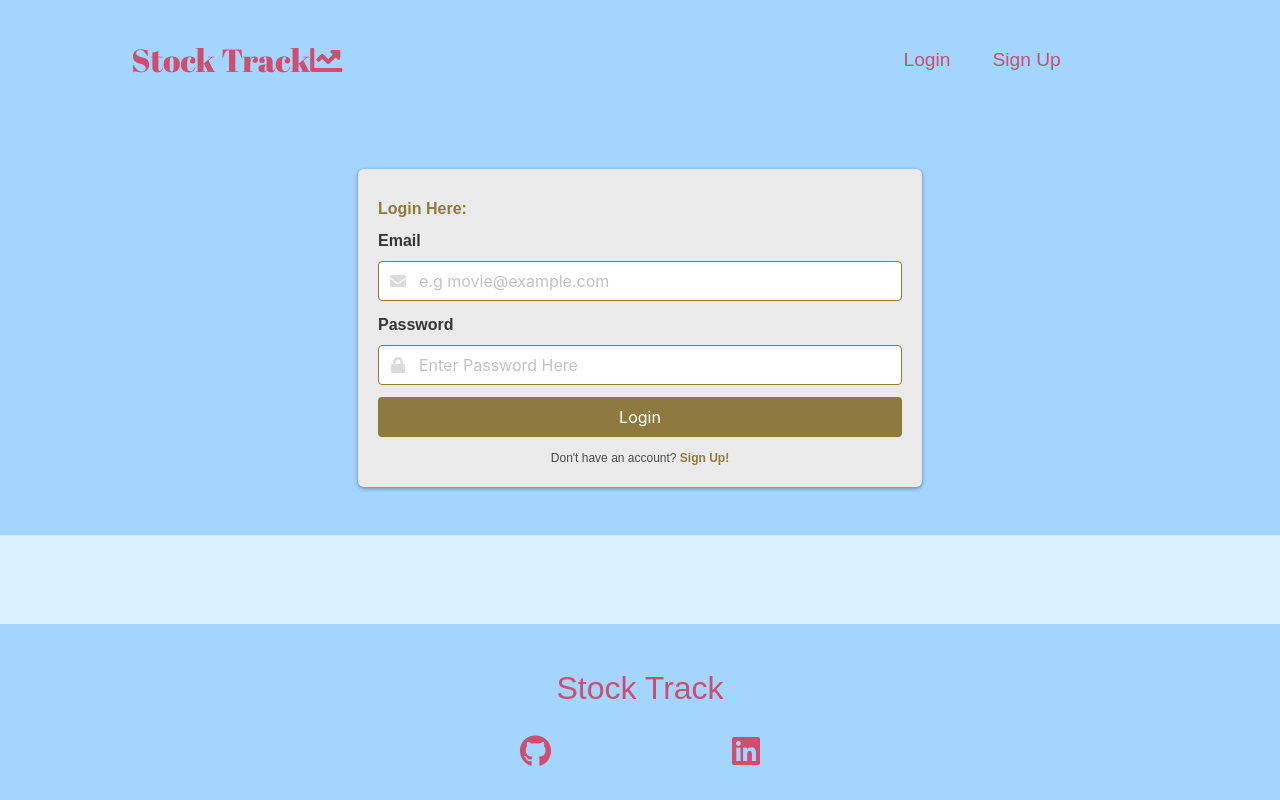
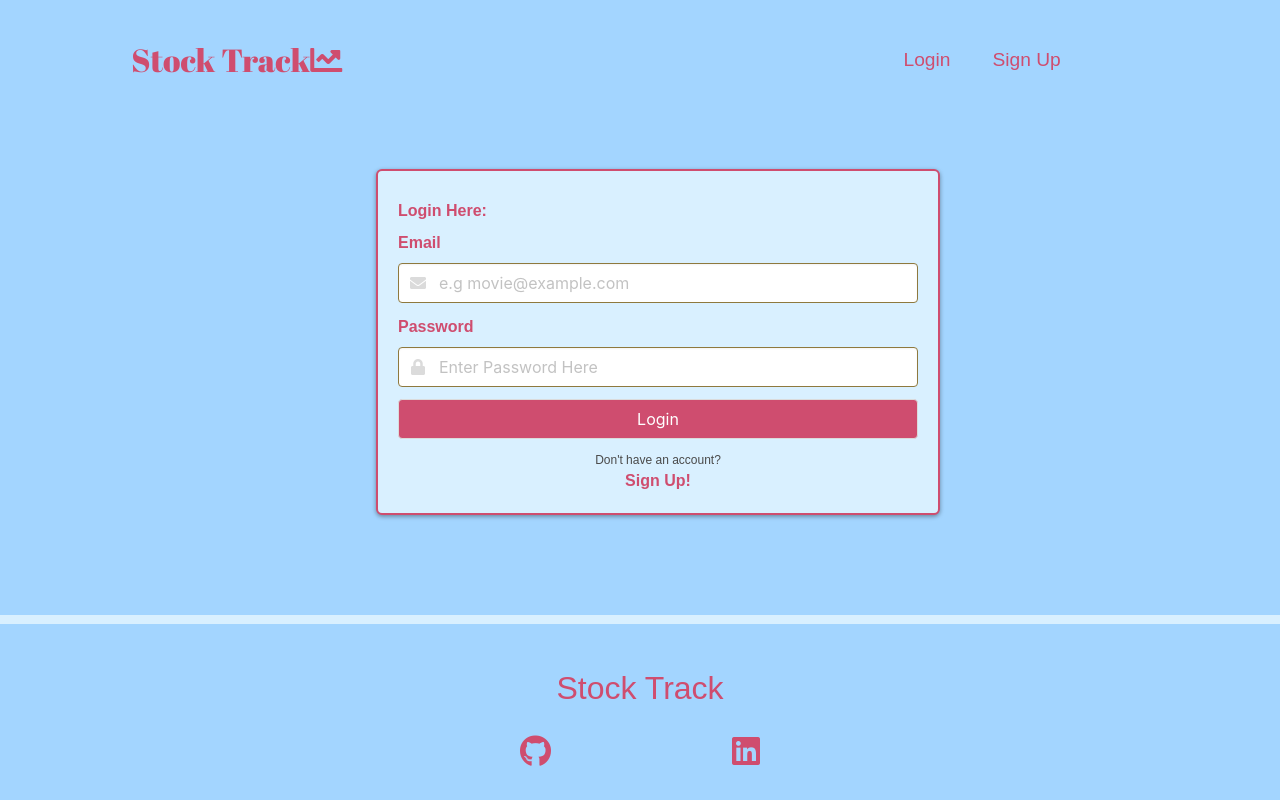
Before and after one commit to John-Tascione/stock-tracker, a React (Create React App) app in the folder client/: page /login in a window 1280 px wide. Built offline with nearby package versions, Linux system fonts and the light colour scheme.

Commit message:
Standardized styling across pages

```diff
--- a/client/src/components/Dashboard/Dashboard.js
+++ b/client/src/components/Dashboard/Dashboard.js
@@ -9,11 +9,10 @@ import { UPDATE_EMAIL } from '../../utils/mutations';
 
 const Dashboard = () => {
   // Get out of here if you aren't logged in!
-  // const navigate = useNavigate()
-  // // console.log("Logged in? ", Auth.loggedIn())
-  //   if (!Auth.loggedIn()) {
-  //     navigate("/login");
-  //   };
+  const navigate = useNavigate()
+    if (!Auth.loggedIn()) {
+      navigate("/login");
+    };
 
 
   const {loading, error, data} = useQuery(ME);
@@ -24,7 +23,8 @@ const Dashboard = () => {
     setNewEmail(event.target.value);
   };
 
-  const handleUpdateEmail = async () => {
+  const handleUpdateEmail = async (event) => {
+
     if (newEmail === "") {
       alert("Please provide a new email to update")
       return  false
@@ -45,56 +45,34 @@ const Dashboard = () => {
   const me = data.me
   console.log(me)
 
-  // ----- Run queries for fun user metrics ----- //
-
-
   return (
     <>
       <section className="hero is-roundeds card is-dark is-small">
         <div className="hero-body">
-          <h1 id="greeting" className="title is-flex is-justify-content-center ">
+          <div className='columns is-multiline is-centered'>
+          <h1 id="greeting" className="title column is-half is-offset-one-quarter">
             Hello, {me.username}!
           </h1>
-          <div className="container is-flex is-flex-direction-row is-justify-content-space-around">
-            <div>
-              <h2 className="is-size-4">Welcome to your profile!</h2>
-              <p>Updates to your email and password can be made on the right</p>
+          <div className="container column columns is-full">
+            <div className='column columns is-multiline is-one'>
+              <h2 className="is-size-5 column is-half is-offset-one-quarter">Welcome to your profile!</h2>
+              <p className='column is-full'>Your information and basic metrics can be found on the right</p>
             </div>
-            <div>
+            <div className='columns column is-half is-multiline'>
+            <h2 className="is-size-5 column is-half is-offset-one-quarter">User Info and Metrics</h2>
               <ul className="attributes">
                 <li>
                   <div>Username: {me.username}</div>
                 </li>
-                <form onSubmit={() => handleUpdateEmail()}>
-                  <div>email: {me.email} </div>
-                  <input
-                    name="newEmail"
-                    value={newEmail}
-                    onChange={handleNewEmailChange}
-                    className="input search-item"
-                    id="srch-input"
-                    type="text"
-                    placeholder="Type New Email Here"
-                    autoComplete="off"
-                  ></input>
-                  <button onClick={() => handleUpdateEmail()}>update</button>
-                </form>
-                {/* <form onSubmit={() => handleUpdateEmail()}>
-                  <div>email: {me.email} </div>
-                  <input
-                    name="newEmail"
-                    value={newEmail}
-                    onChange={handleNewEmailChange}
-                    className="input search-item"
-                    id="srch-input"
-                    type="text"
-                    placeholder="Type New Email Here"
-                    autoComplete="off"
-                  ></input>
-                  <button onClick={() => handleUpdateEmail()}>update</button>
-                </form> */}
+                <li>
+                  <div>Email: {me.email}</div>
+                </li>
+                <li>
+                  <div>Saved Stocks: {me.stocks.length}</div>
+                </li>
               </ul>
             </div>
+          </div>
           </div>
         </div>
       </section>
--- a/client/src/components/StockSearch/stockSearch.css
+++ b/client/src/components/StockSearch/stockSearch.css
@@ -32,16 +32,24 @@
     border: 2px solid #A3D5FF;
 }
 
+.search-container{
+    display: flex;
+    justify-content: center;
+    align-items: center;
+
+}
 #search-form {
     padding-left: 25px;
-    display: inline-block;
+    display: grid;
+    column-gap: 5px;
+    row-gap: 5px;
+    grid-template-columns: auto auto;
 }
 
 #srch-input {
     background-color: #D9F0FF;
     color: #CF4D6F;
     border: 2px solid #CF4D6F;
-    width: 60%;
     text-align: center;
 }
 
@@ -57,14 +65,18 @@
     transition-duration: .4s ;
     color: #CF4D6F;
     background-color: #A3D5FF;
-    border: 2px solid #CF4D6F;
-    margin-left: 10px;
-    text-align: left;
+    border: 1px solid #CF4D6F;
+    margin-inline: 25%;
+    text-align: center;
+    grid-column: 1/4;
+
 }
 
 #searchBtn:hover {
     background-color: #CF4D6F;
     color: #A3D5FF;
-    box-shadow: 0 6px 8px 0 #A3D5FF;
-    border: 2px solid #A3D5FF;
 }
+
+.hero-body{
+    padding-right: 12px !important;
+}
--- a/client/src/components/StockSearch/stockSearch.js
+++ b/client/src/components/StockSearch/stockSearch.js
@@ -100,7 +100,7 @@ const handleDateUpdate = (event) => {
                 Search a stock by ticker symbol:
               </h1>
             </div>
-            <div>
+            <div className='search-container'>
               <form id="search-form" onSubmit={handleFormSubmit}>
                 <input
                   name="stockTicker"
--- a/client/src/pages/login/LoginForm.js
+++ b/client/src/pages/login/LoginForm.js
@@ -4,6 +4,7 @@ import { LOGIN_USER } from '../../utils/mutations' // Need LOGIN_USER mutation
 import { validateEmail } from '../../utils/helpers';
 import Auth from '../../utils/auth'
 import { Link } from 'react-router-dom';
+import  "./style.css"
 
 const LoginForm = () => {
   console.log('login');
@@ -62,13 +63,13 @@ const LoginForm = () => {
   }
 
   return (
-    <div>
+    <div className='page'>
       <div className="hero">
         <div className="hero-body">
           <div className="container">
             <div className="columns is-centered">
               <div className="column is-6">
-                <form className="box has-background-light" id="submit">
+                <form className="box form" id="submit">
                 { showAlert &&
                   <div className='container has-background-danger is-roundeds new-line'>
                     <p className='px-3 py-1 has-text-white has-text-centered is-size-7'>
@@ -76,9 +77,9 @@ const LoginForm = () => {
                     </p>
                   </div>
                   }
-                  <h1 className="py-2 has-text-dark has-text-weight-semibold">Login Here:</h1>
+                  <h1 className="py-2 has-text-weight-semibold">Login Here:</h1>
                   <div className="field">
-                    <label className="label is-dark">
+                    <label className="label">
                       Email
                     </label>
                     <div className="control has-icons-left">
@@ -118,7 +119,7 @@ const LoginForm = () => {
                   <div className="field">
                     <button
                       typeof='submit'
-                      className="button is-dark has-text-white is-fullwidth"
+                      className="button submit has-text-white is-fullwidth"
                       onClick={handleFormSubmit}
                     >
                       Login
@@ -126,7 +127,7 @@ const LoginForm = () => {
                   </div>
                   <div className="has-text-centered">
                     <p className="is-size-7"> Don't have an account?
-                      <Link to="/sign-up" className="has-text-dark has-text-weight-semibold">
+                      <Link to="/sign-up" className="label has-text-weight-semibold">
                         {` Sign Up!`}
                       </Link>
                     </p>
--- /dev/null
+++ b/client/src/pages/login/style.css
@@ -0,0 +1,25 @@
+#submit{
+    background-color: #D9F0FF ;
+}
+
+h1, .label{
+    color:#CF4D6F
+}
+
+.submit{
+    background-color: #CF4D6F;
+    transition: .4s;
+}
+
+.submit:hover {
+    background-color: #D9F0FF;
+    border: #CF4D6F solid 2px;
+    color:#CF4D6F !important;
+}
+
+.form{
+    border: #CF4D6F solid 2px !important;
+}
+.hero-body{
+    padding-bottom: 100px ;
+}
--- a/client/src/pages/signup/SignUp.js
+++ b/client/src/pages/signup/SignUp.js
@@ -2,6 +2,7 @@ import React, { useState } from 'react';
 import { useMutation } from '@apollo/client';
 import { CREATE_USER } from '../../utils/mutations';
 import Auth from '../../utils/auth'
+import  "./style.css"
 
 // Call in e-mail helper
 import { validateEmail } from '../../utils/helpers';
@@ -81,7 +82,7 @@ const SignUpForm = () => {
           <div className="container">
             <div className="columns is-centered">
               <div className="column is-6">
-                <form className="box has-background-light" id="submit">
+                <form className="box form" id="submit">
                   { showAlert &&
                   <div className='container has-background-danger is-roundeds new-line'>
                     <p className='px-3 py-1 has-text-white has-text-centered is-size-7'>
@@ -89,7 +90,7 @@ const SignUpForm = () => {
                     </p>
                   </div>
                   }
-                  <h1 className="py-2 has-text-dark has-text-weight-semibold">Sign Up Here:</h1>
+                  <h1 className="py-2 has-text-weight-semibold">Sign Up Here:</h1>
                   <div className="field">
                     <label className="label">
                       Email
@@ -169,7 +170,7 @@ const SignUpForm = () => {
 
                     <button
                       typeof='submit'
-                      className="button is-dark has-text-white is-fullwidth"
+                      className="button has-text-white is-fullwidth submit"
                       onClick={handleFormSubmit}
                     >
                       Create Account
@@ -177,7 +178,7 @@ const SignUpForm = () => {
                   </div>
                   <div className="has-text-centered">
                     <p className="is-size-7"> Already have an account?
-                      <Link to="/login" className="has-text-dark has-text-weight-semibold">
+                      <Link to="/login" className="label has-text-weight-semibold">
                         {` Login!`}
                       </Link>
                     </p>
--- /dev/null
+++ b/client/src/pages/signup/style.css
@@ -0,0 +1,22 @@
+#submit{
+    background-color: #D9F0FF ;
+}
+
+h1, .label{
+    color:#CF4D6F
+}
+
+.submit{
+    background-color: #CF4D6F;
+    transition: .4s;
+}
+
+.submit:hover {
+    background-color: #D9F0FF;
+    border: #CF4D6F solid 2px;
+    color:#CF4D6F !important;
+}
+
+.form{
+    border: #CF4D6F solid 2px !important;
+}
```
